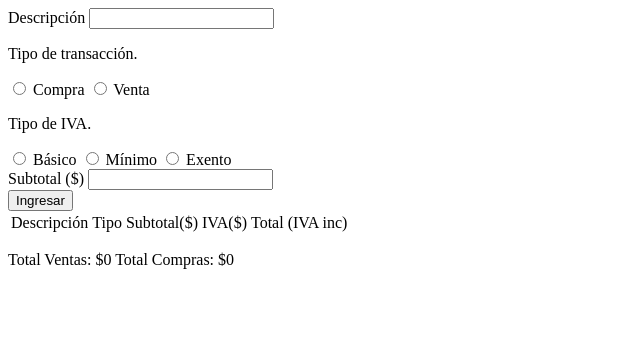
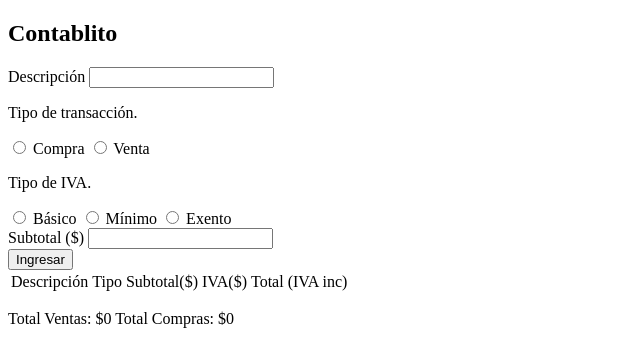
Before and after one commit to martinanido22/contablito, a plain HTML site: page index.html in a window 1280 px wide. Shown: the whole page, without its empty margins (0-640 px from the left). Drawn offline with Linux system fonts and the light colour scheme.

Commit message:
titulaso

```diff
--- a/index.html
+++ b/index.html
@@ -6,6 +6,7 @@
     <meta name="viewport" content="width=device-width, initial-scale=1.0">
     <title>Document</title>
 </head>
+<h2><b>Contablito</b></h2>
 <body>
     <form action="">
 <div>
```
